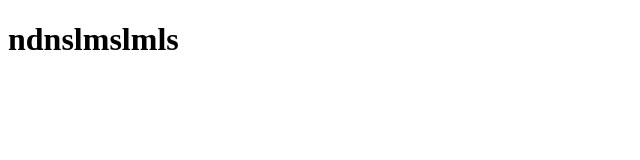
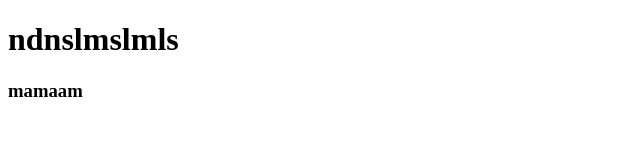
Before and after one commit to Manvel901/remote-test-2, a plain HTML site: page index.html in a window 1280 px wide. Shown: the full height of the page, 0-640 px from the left. Drawn offline with Linux system fonts and the light colour scheme.

Commit message:
Update index.html

```diff
--- a/index.html
+++ b/index.html
@@ -2,5 +2,6 @@
 <head>
   <body>
     <h1> ndnslmslmls </h1>
+    <h3> mamaam </h3>
   </body>
 </head>
```
